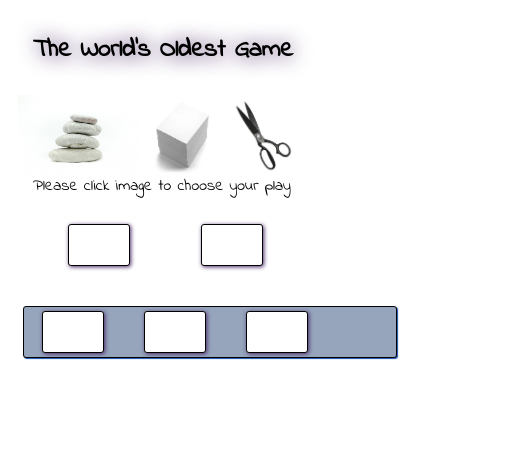
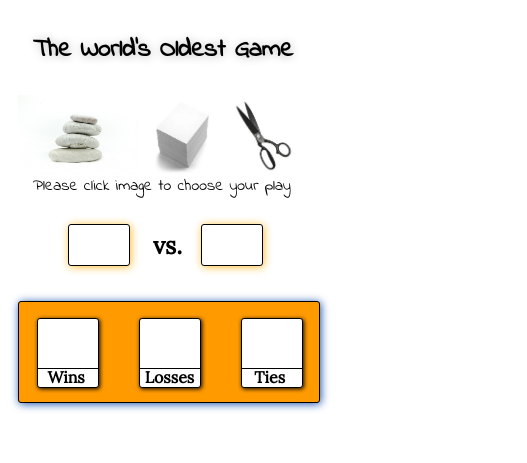
Before and after one commit to glasjp123/final-project, a plain HTML site: page index.html in a window 390 px wide. Shown: the whole page, 527 px wide, since content can reach past the window. Drawn offline with nearby package versions, Linux system fonts and the light colour scheme.

```diff
--- a/index.html
+++ b/index.html
@@ -4,6 +4,7 @@
 	<title>Rock, Paper, Scissors</title>
 	<link rel="stylesheet" type="text/css" href="styles.css">
 	<link href="https://fonts.googleapis.com/css?family=Indie+Flower" rel="stylesheet">
+	<link href="https://fonts.googleapis.com/css?family=Lora" rel="stylesheet">
 	<script src='https://code.jquery.com/jquery-3.3.1.min.js'></script>
 	<script src='final.js'></script>
 	<meta charset="UTF-8">
@@ -16,14 +17,22 @@
 		<img src="paper.jpg" class="game-page__image">
 		<img src="scissors.jpg" class="game-page__image">
 		<p class="game-page__instruction">Please click image to choose your play</p>
-		<!-------------------------- add labels --------------------------------->
-		<input type="text" name="computer" class="game-page__input user-input" readonly>
-		<input type="text" name="computer" class="game-page__input computer-input" readonly>
+		<div class="game-page__battle">
+			<input type="text" name="user" class="game-page__input user-display" readonly>
+			<input type="text" name="computer" class="game-page__input computer-display" readonly>
+			<h2 class="game-page__versus">vs.</h2>
+		</div>
 		<div class="game-result">
-			<input type="text" name="computer" class="game-page__input result" readonly>
-			<input type="text" name="computer" class="game-page__input result" readonly>
-			<input type="text" name="computer" class="game-page__input result" readonly>
+			<input type="text" name="win" class="game-page__input result-display" readonly>
+			<input type="text" name="loss" class="game-page__input result-display" readonly>
+			<input type="text" name="tie" class="game-page__input result-display" readonly>
+			<label class="game-result__label">Wins</label>
+			<label class="game-result__label">Losses</label>
+			<label class="game-result__label">Ties</label>
 		</div>
+			<div class="game-result__label-line"></div>
+			<div class="game-result__label-line"></div>
+			<div class="game-result__label-line"></div>
 	</div>
 </body>
 </html>
--- a/styles.css
+++ b/styles.css
@@ -5,7 +5,7 @@
 
 .game-page__heading {
 	font-size: 25px;
-	text-shadow: .5px .5px 20px #4a2766;
+	text-shadow: .5px .5px 10px #bcbcbc;
 	position: relative;
 	top: 15px;
 	left: 25px;
@@ -25,10 +25,16 @@
 	left: 25px;
 }
 
+/*.game-page__battle {
+	border: 1px solid black;
+	height: 60px;
+	width: 250px;
+}*/
+
 .game-page__input {
-	border:1px solid black;
+	border: 1px solid black;
 	border-radius:3px;
-	box-shadow: 1px 1px 4px #4a2766;
+	box-shadow: 1px 1px 8px #fcbd34;
 	padding:10px 5px;
 	margin-left: 10px;
 	margin-right: 30px;
@@ -36,33 +42,65 @@
 	height: 20px;
 }
 
-.user-input {
+.user-display {
 	position: relative;
 	left: 50px;
 	top: 10px;
 }
 
-.computer-input {
+.computer-display {
 	position: relative;
 	left: 75px;
 	top: 10px;
 }
 
+.game-page__versus {
+	font-family: 'Lora', serif;
+	position: relative;
+	top: -45px;
+	left: 145px;
+}
+
 .game-result {
-	background: #96a5bc;
+	background: #ff9a00;
 	border: 1px solid black;
 	border-radius: 3px;
-	box-shadow: 1px 1px 1px #1852af;
+	box-shadow: 1px 1px 8px #1852af;
 	display: flex;
 	flex-direction: row;
 	position: relative;
-	top: 50px;
-	left: 15px;
-	height: 50px;
+	top: -25px;
+	left: 10px;
+	height: 100px;
+	width: 300px;
 }
 
-.result {
+.result-display {
+	box-shadow: 1px 1px 4px black;
 	position: relative;
-	top: 4px;
+	top: 16px;
 	left: 8px;
+	height: 48px;
 }
+
+.game-result__label {
+	font-family: 'Lora', serif;
+	font-weight: bold;
+	padding:10px 5px;
+	position: relative;
+	top: 55px;
+	left: -292.5px;
+	margin-left: 10px;
+	margin-right: 40px;
+}
+
+.game-result__label-line {
+	display: inline-block;
+	border-top: 1px solid black;
+	position: relative;
+	top: -75px;
+	left: 19px;
+	margin-left: 10px;
+	margin-right: 25px;
+	width: 61px;
+}
```
